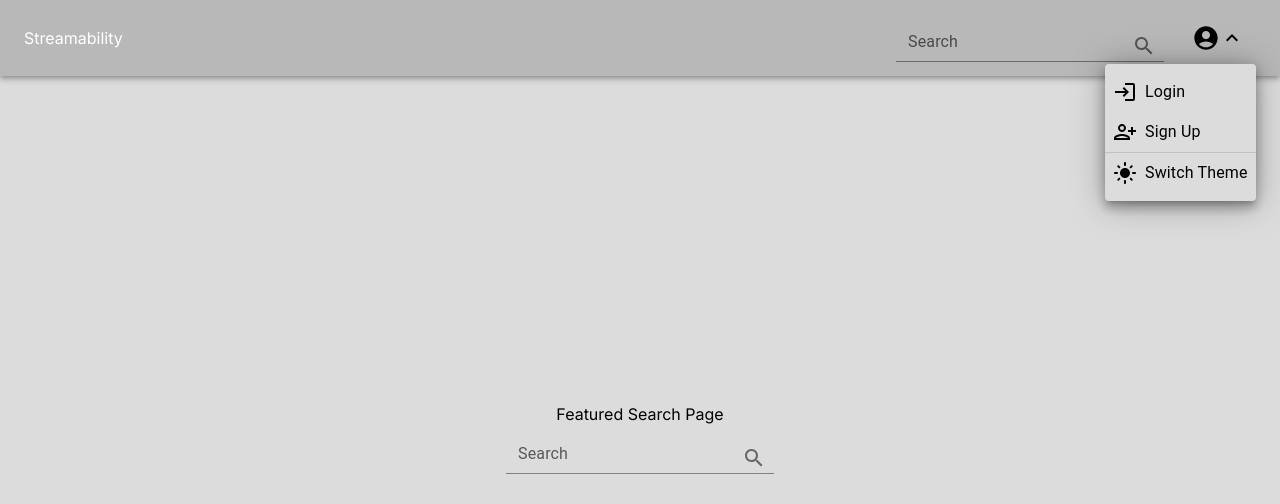
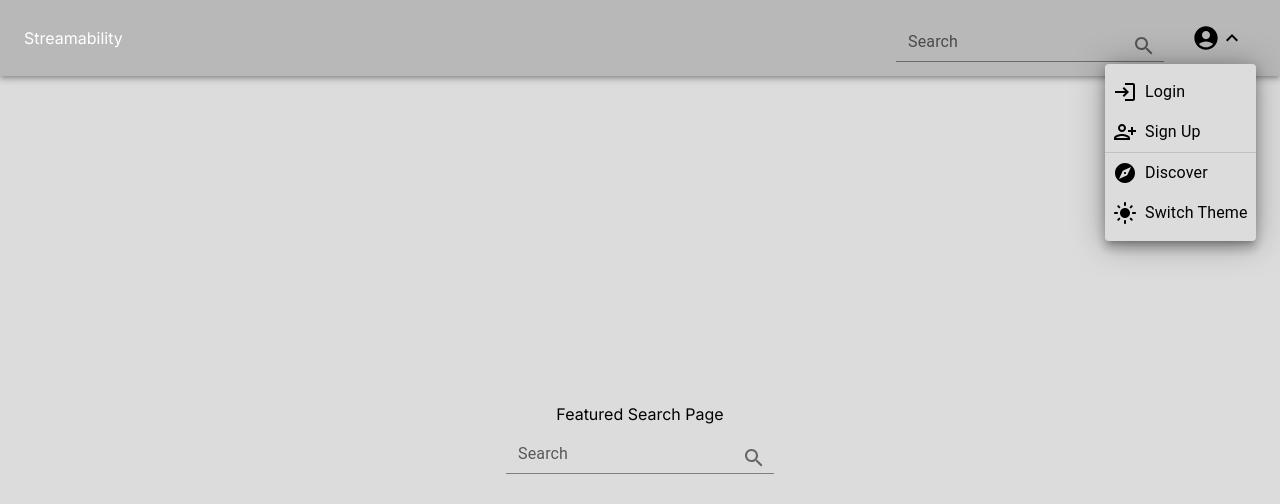
Before and after one commit to Thenlie/Streamability, a React (Vite) app: page / in a window 1280 px wide. Both pictures are taken after a click on the button 1218 px from the left and 38 px from the top of the page. Shown: the top 504 px of the page. Built offline with nearby package versions, Linux system fonts and the light colour scheme; no server answers.

Commit message:
Created DiscoverScreen component and a new utility request for trending movies. Data is then passed to multiple showCard components

```diff
--- a/src/components/Navigation.tsx
+++ b/src/components/Navigation.tsx
@@ -18,6 +18,7 @@ import {
     DarkMode,
     ExpandLess,
     ExpandMore,
+    Explore,
     LightMode,
     Login,
     Logout,
@@ -205,6 +206,17 @@ export default function Navigation(props: NavProps): JSX.Element {
                                 </div>
                             )}
                             <Divider />
+                            <MenuItem
+                                className='!p-2'
+                                onClick={() => toggleUserMenu(null, false)}
+                                component={Link}
+                                to='/discover'
+                            >
+                                <ListItemIcon className='!text-text'>
+                                    <Explore className='mr-2' />
+                                    Discover
+                                </ListItemIcon>
+                            </MenuItem>
                             <MenuItem className='!p-2' onClick={themeSwitcher}>
                                 <ListItemIcon className='!text-text'>
                                     {themeIcon}
--- a/src/helpers/getMovieUtils.ts
+++ b/src/helpers/getMovieUtils.ts
@@ -39,4 +39,17 @@ const getMovieProviders = async (id: number): Promise<MovieProviders> => {
     return response.json() as Promise<MovieProviders>;
 };
 
-export { getMoviesByName, getMovieDetails, getMovieProviders };
+/**
+ * This function returns trending movies, tv shows, or both. /all instead of /movie will alter its behavior. Similarly, /day instead of /week will return daily trending.
+ * @returns @returns {Promise<MovieData>} | Trending Movies & TV Shows
+ */
+const getTrending = async (): Promise<MovieData> => {
+    const response = await fetch(
+        `https://api.themoviedb.org/3/trending/movie/week?api_key=${
+            import.meta.env.VITE_MOVIEDB_KEY
+        }`
+    );
+    return response.json() as Promise<MovieData>;
+};
+
+export { getMoviesByName, getMovieDetails, getMovieProviders, getTrending };
--- a/src/main.tsx
+++ b/src/main.tsx
@@ -10,6 +10,7 @@ import {
     DashboardScreen,
     AuthScreen,
     ShowDetailsScreen,
+    DiscoverScreen,
 } from './screens';
 import { loader as searchLoader } from './screens/SearchResultsScreen';
 import { LoginForm, SignUpForm } from './components';
@@ -55,6 +56,10 @@ const router = createBrowserRouter([
                 path: 'details/:id',
                 element: <ShowDetailsScreen />,
             },
+            {
+                path: 'discover',
+                element: <DiscoverScreen />,
+            },
         ],
     },
 ]);
--- /dev/null
+++ b/src/screens/DiscoverScreen.tsx
@@ -0,0 +1,30 @@
+import { useState, useEffect } from 'react';
+import { getTrending, getMovieDetails } from '../helpers/getMovieUtils';
+import { MovieDetailsData, MovieData } from '../types/tmdb';
+import { ShowCard } from '../components';
+/**
+ * Requests trending movies, passing data to ShowCard components.
+ * @returns {JSX.Element}
+ */
+export default function DiscoverScreen(): JSX.Element {
+    const [trending, setTrending] = useState<MovieDetailsData[]>([]);
+    const [loading, setLoading] = useState<boolean>(true);
+    useEffect(() => {
+        const handler = async () => {
+            const movieData: MovieData = await getTrending();
+            const movieArr = [];
+            for (let i = 0; i < movieData.results.length; i++) {
+                const movie = await getMovieDetails(movieData.results[i].id);
+                movieArr.push(movie);
+            }
+            setTrending(movieArr);
+            setLoading(false);
+        };
+        handler();
+    }, []);
+
+    // TODO: #194 Make skeleton loading screen
+    if (loading) return <p>Loading...</p>;
+
+    return <div>{trending.map((item, i) => item && <ShowCard key={i} details={item} />)}</div>;
+}
--- a/src/screens/index.ts
+++ b/src/screens/index.ts
@@ -9,6 +9,7 @@ import PageNotFoundScreen from './PageNotFoundScreen';
 import DashboardScreen from './DashboardScreen';
 import ShowDetailsScreen from './ShowDetailsScreen';
 import AuthScreen from './AuthScreen';
+import DiscoverScreen from './DiscoverScreen';
 
 export {
     FeaturedSearchScreen,
@@ -17,4 +18,5 @@ export {
     DashboardScreen,
     ShowDetailsScreen,
     AuthScreen,
+    DiscoverScreen,
 };
```
